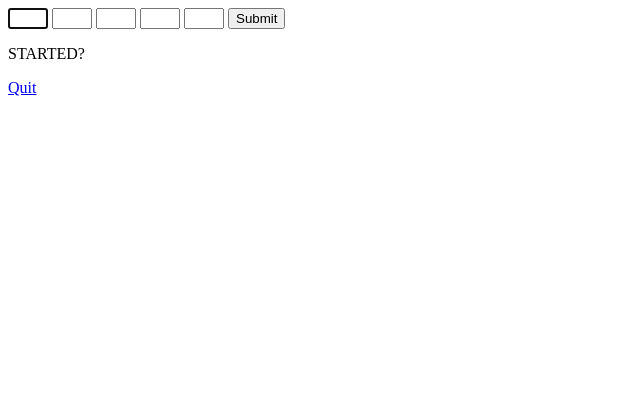
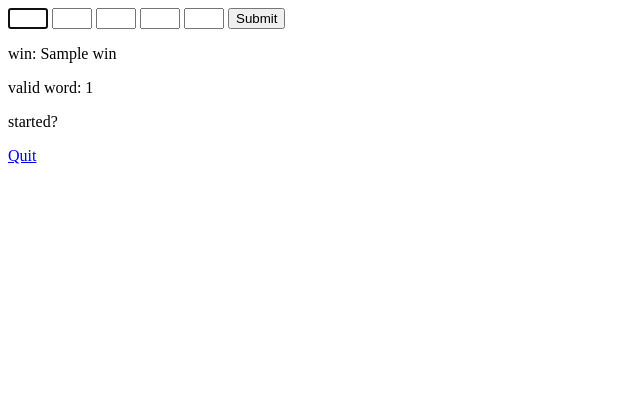
Before and after one commit to C-Undritz/Word-Spiel, a Flask app: template templates/game_screen.html in a window 1280 px wide. Shown: the top 420 px of the page, without its empty margins (0-640 px from the left). Run offline with Flask 2, Linux system fonts and the light colour scheme; the template is opened without the code that fills it: most values are stand-ins (such as "Sample title", 1, 10 or a date in 2020).

Commit message:
Updated variables passed to front end and updated game logic

```diff
--- a/app.py
+++ b/app.py
@@ -4,7 +4,7 @@ from flask import (
     redirect, request, session, url_for)
 from game_logic import (
     generate_word, determine_results,
-    validate_word)
+    validate_word, determine_win)
 if os.path.exists("env.py"):
     import env
 
@@ -29,26 +29,44 @@ def start_game():
     """
     Processes the submitted word per guess
     """
+    global STARTED
+
     i = 1
     answer = ""
-    global STARTED
-
     if request.method == "POST":
         while i <= 5:
             answer += request.form.get("char-"+str(i)).lower()
             i += 1
 
         print(answer)
+        valid_word = validate_word(answer)
 
-        if validate_word(answer):
+        if valid_word:
             results = determine_results(answer)
+            win = determine_win(answer)
             STARTED = True
-            print('result', str(results))
-            return render_template("game_screen.html", STARTED=STARTED, results=results)
+
+            return render_template("game_screen.html",
+                                   results=results,
+                                   valid=valid_word,
+                                   win=win,
+                                   started=STARTED)
         else:
-            print("That is not word you FOOL!!!")
-
-        return redirect(url_for("start_game"))
+            if STARTED:  # If word is not valid but beyond round 1 (STARTED = True)
+                results = determine_results(answer)
+                win = determine_win(answer)
+                STARTED = True
+                return render_template("game_screen.html",
+                                       results=results,
+                                       valid=valid_word,
+                                       win=win,
+                                       started=STARTED)
+            else:  # If word is not valid but only on round 1 (STARTED = False)
+                win = determine_win(answer)
+                return render_template("game_screen.html",
+                                       valid=valid_word,
+                                       win=win,
+                                       started=STARTED)
 
     return render_template("game_screen.html", STARTED=STARTED)
 
--- a/game_logic.py
+++ b/game_logic.py
@@ -32,9 +32,21 @@ def generate_word():
     print("line 29 ", WORD)
 
 
+def determine_win(answer):
+    '''
+    Checks the user entered answer to determine whether user entered answer is
+    correct.
+    '''
+    if answer == WORD:
+        print("You Win!")
+        return True
+    else:
+        return False
+
+
 def determine_results(answer):
     '''
-    checks the user entered word to determine the win state and the hints array
+    Checks the user entered answer to determine how many letters are correct
     '''
     global CREATE_RESULTS_DICT
     global RESULTS_DICT
@@ -42,11 +54,12 @@ def determine_results(answer):
     print("line 36 ", WORD)
     results = []
 
-    if answer == WORD:
-        win = True
-        print("You Win!")
-        # play_again()
-    else:
+    # if answer == WORD:
+    #     win = True
+    #     print("You Win!")
+    #     # play_again()
+    # else:
+    if validate_word(answer):
         count_a = 0
         word_array = []
         answer_array = []
@@ -123,11 +136,12 @@ def determine_results(answer):
                             count_c += 1
                     count_b += 1
 
-    print(results)
-    RESULTS_DICT.update({answer: results})
-    print(RESULTS_DICT)
-    print(type(RESULTS_DICT))
-    print(len(RESULTS_DICT))
+        print(results)
+        RESULTS_DICT.update({answer: results})
+        print(RESULTS_DICT)
+        print(type(RESULTS_DICT))
+        print(len(RESULTS_DICT))
+
     return RESULTS_DICT
     # current_round = rounds_remaining
     # rounds_remaining = rounds(current_round)
--- a/templates/game_screen.html
+++ b/templates/game_screen.html
@@ -11,8 +11,10 @@
         <input type="text" class="char-input-box" id="5" name="char-5" maxlength="1" style="text-transform:uppercase">
         <button type="submit">Submit</button>
     </form>
-    {% if STARTED == True %}
-    <p>STARTED is True</p>
+    <p>win: {{ win }}</p>
+    <p>valid word: {{ valid }}</p>
+    {% if started == True %}
+    <p>started is True</p>
     {% for key in results.items() %}
     <h1>Key: {{key[0]}}</h1>
     {% for letter in key[0] %}
@@ -20,7 +22,7 @@
     {% endfor %}
     {% endfor %}
     {% else %}
-    <p>STARTED?</p>
+    <p>started?</p>
     {% endif %}
 </div>
 
```
